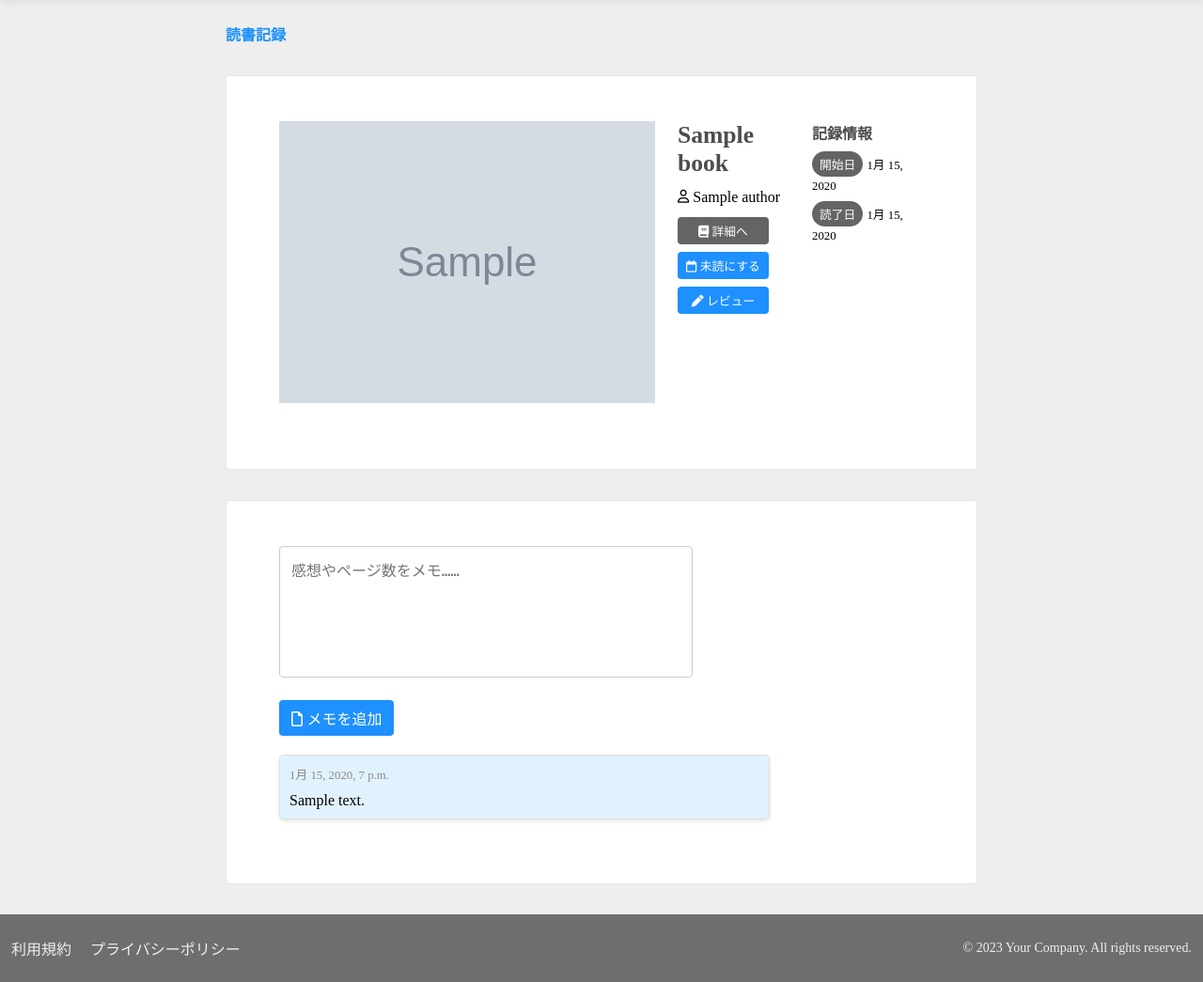
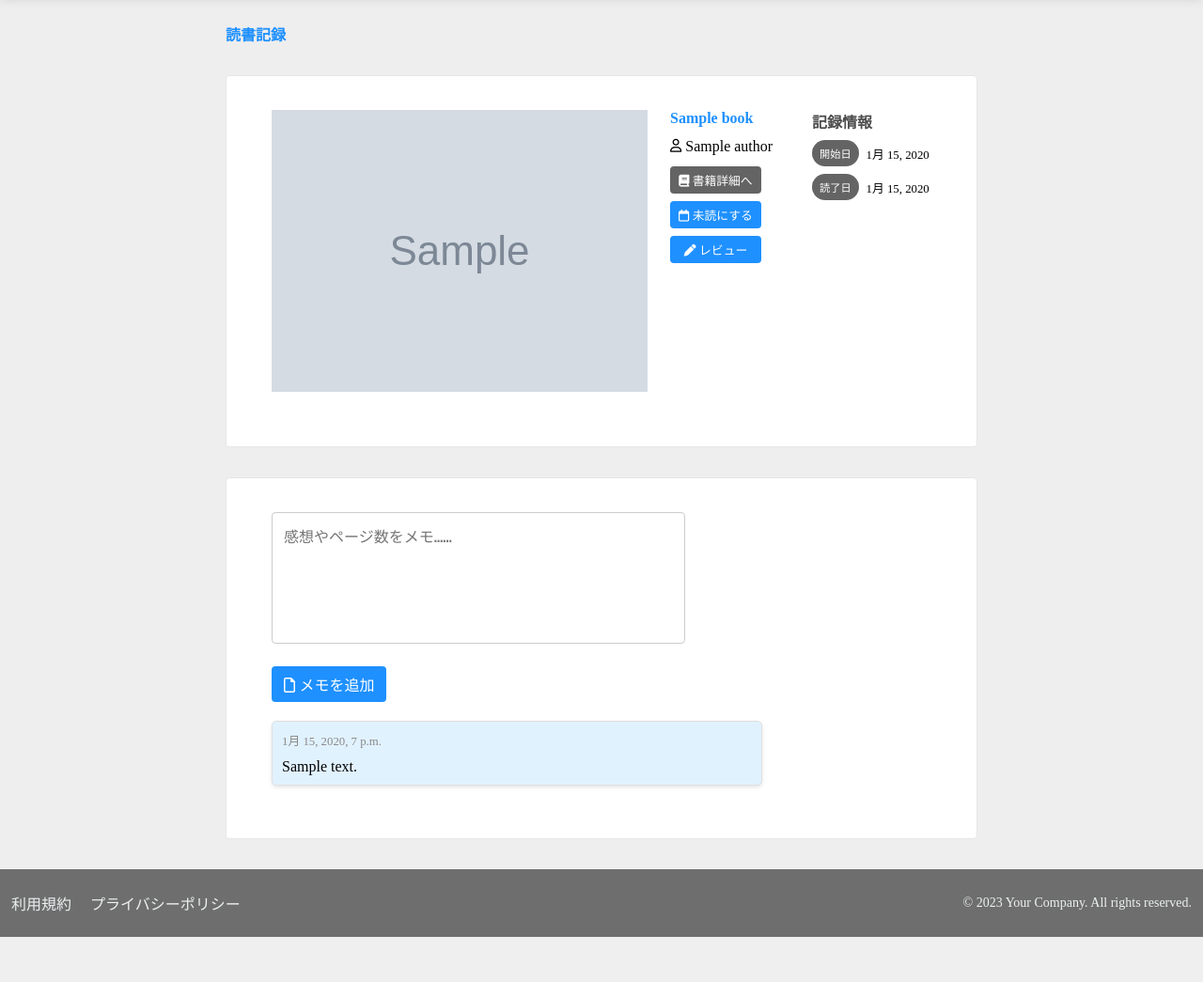
Before and after one commit to gamari/bookhub-django, a Django app: page /book/1/reading/ in a window 1280 px wide. Shown: the part 75-1120 px from the top of the page at 94% size. After the commit the page ends 1072 px from the top, so only its background shows below. Run offline with Django 3.2, Linux system fonts and the light colour scheme; a user stored in the database is signed in; tables that the repository leaves empty hold one stand-in row (values such as "Sample post"); grey boxes marked "Sample" are stand-in pictures.

Commit message:
service のリファクタリング

```diff
--- a/book/domain/repositories.py
+++ b/book/domain/repositories.py
@@ -21,9 +21,9 @@ class BookRepository:
 
     @staticmethod
     def get_or_create(book_data):
+        # 作者処理
         author_objects = []
         for author_name in book_data.get("authors", []):
-            print(author_name)
             author, _ = AuthorRepository.get_or_create_by_name(author_name)
             author_objects.append(author)
 
@@ -33,7 +33,12 @@ class BookRepository:
             published_date = BookRepository._convert_to_date_format(
                 book_data["published_date"]
             )
+        except Exception as e:
+            print(e)
+            published_date = None
 
+        # TODO ちょっと汚い
+        try:
             book, created = Book.objects.get_or_create(
                 title=book_data["title"],
                 description=book_data["description"],
@@ -41,6 +46,7 @@ class BookRepository:
                 isbn_10=book_data["isbn_10"],
                 isbn_13=book_data["isbn_13"],
                 published_date=published_date,
+                publisher=book_data["publisher"],
             )
         except Exception as e:
             print(e)
@@ -59,13 +65,14 @@ class BookRepository:
 
         return book
 
-    # TODO リファクタリング予定
+    # TODO リファクタリング予定 ここじゃないよね
     @staticmethod
     def _convert_to_date_format(date_str):
         """YYYY-MM-DD形式に変換。変換不可の場合はNoneを返す。"""
         try:
             return datetime.strptime(date_str, "%Y-%m-%d").date()
         except Exception:
+            print(date_str + "は変換できませんでした。")
             return None
 
 
--- a/book/domain/services.py
+++ b/book/domain/services.py
@@ -11,6 +11,7 @@ from book.infrastructure.mappers import GoogleBooksMapper
 
 # 書籍ドメイン
 class BookService:
+    # TODO review repositoryとか渡してるのはおかしい
     def __init__(self, book_repository, review_repository, bookshelf_repository):
         self.book_repository = book_repository
         self.review_repository = review_repository
@@ -38,6 +39,15 @@ class BookService:
             return False
         return self.bookshelf_repository.has_book_for_user(book, user)
 
+    def get_or_create_books(self, books_data):
+        """書籍一覧を取得または作成する。"""
+        books = []
+        for book_data in books_data:
+            book = self.book_repository.get_or_create(book_data)
+            if book:
+                books.append(book)
+        return books
+
 
 # 検索ドメイン
 class SearchService(ABC):
@@ -45,7 +55,7 @@ class SearchService(ABC):
     def search(self, query, page):
         pass
 
-
+# TODO 検索サービスはどこに置くべきか
 class BookSearchService(SearchService):
     def __init__(self):
         self.repository = BookRepository()
@@ -58,24 +68,19 @@ class BookSearchService(SearchService):
 
 
 class GoogleBooksService(SearchService):
-    def __init__(self):
-        self.api_client = GoogleBooksAPIClient()
-        self.repository = BookRepository()
+    def __init__(self, api_client, book_service):
+        self.api_client = api_client
+        self.book_service = book_service
 
     def search(self, query, page):
         api_result = self.api_client.fetch_books(query, page)
         book_items = api_result.get("items", [])
 
         books_data = GoogleBooksMapper.to_books(book_items)
-
-        books = []
-        for book_data in books_data:
-            book = self.repository.get_or_create(book_data)
-            if book:
-                books.append(book)
+        books = self.book_service.get_or_create_books(books_data)
 
         total_items = api_result.get("totalItems", 0)
-        total_pages = (total_items // 10) + (1 if total_items % 10 else 1)
+        total_pages = (total_items // 10) + (1 if total_items % 10 else 0)
 
         return books, total_pages
 
--- a/book/infrastructure/external/apis.py
+++ b/book/infrastructure/external/apis.py
@@ -8,6 +8,7 @@ class GoogleBooksAPIClient:
         print("GoogleBooksAPIClient")
         startIndex = (int(page) - 1) * 10
         GOOGLE_BOOKS_API_URL = f"https://www.googleapis.com/books/v1/volumes?q=intitle:{query}&startIndex={startIndex}&maxResults=10&langRestrict=ja&Country=JP&key={GOOGLE_BOOKS_API_KEY}"
+        print(GOOGLE_BOOKS_API_URL)
 
         response = requests.get(GOOGLE_BOOKS_API_URL)
 
--- a/book/models.py
+++ b/book/models.py
@@ -9,31 +9,34 @@ User = get_user_model()
 
 
 class Author(models.Model):
+    """著者。"""
     id = models.AutoField(primary_key=True)
     name = models.CharField(max_length=255)
+    description = models.TextField(null=True, blank=True)
 
     def __str__(self):
         return self.name
 
 
 class Book(models.Model):
+    """書籍。"""
     id = models.AutoField(primary_key=True)
     isbn_10 = models.CharField(max_length=10, unique=True, null=True, blank=True)
     isbn_13 = models.CharField(max_length=13, unique=True, null=True, blank=True)
-    title = models.CharField(max_length=255)
-    description = models.TextField(null=True, blank=True)
+    title = models.CharField("書籍名",max_length=255)
+    description = models.TextField("書籍説明",null=True, blank=True)
     authors = models.ManyToManyField(Author)
-    thumbnail = models.URLField(null=True, blank=True)
-    published_date = models.DateField(null=True, blank=True)
+    thumbnail = models.URLField("サムネイル", null=True, blank=True)
+    published_date = models.DateField("出版日",null=True, blank=True)
+    publisher = models.CharField("出版社",max_length=255, null=True, blank=True)
 
     def __str__(self):
         return f"[{self.isbn_10} | {self.isbn_13}] {self.title}"
 
     def get_avg_rating(self):
         """書籍の平均評価を取得する。"""
-        return round(
-            self.review_set.aggregate(avg_rating=Avg("rating"))["avg_rating"], 2
-        )
+        avg_rating = self.review_set.aggregate(avg_rating=Avg("rating"))["avg_rating"]
+        return round(avg_rating, 2) if avg_rating is not None else None
 
     def get_reviews(self):
         """書籍のレビューを取得する。"""
@@ -41,6 +44,7 @@ class Book(models.Model):
 
 
 class Bookshelf(models.Model):
+    """本棚。"""
     id: uuid.UUID = models.UUIDField(
         primary_key=True, default=uuid.uuid4, editable=False
     )
--- a/book/templates/books/book_detail.html
+++ b/book/templates/books/book_detail.html
@@ -26,7 +26,7 @@
     </div>
 
     <div class="book-detail-info-container text-sm">
-      <h2 class="text-primary">{{ book.title }}</h2>
+      <h4 class="text-primary">{{ book.title }}</h4>
 
       <ul class="authors-container">
         {% for author in book.authors.all %}
@@ -92,12 +92,12 @@
       <h4>書籍記録</h4>
       <div>
         <span class="badge badge-info">レビュー数</span>
-        <span>{{ reviews_count }}件</span>
+        <span class="text-sm">{{ reviews_count }}件</span>
       </div>
 
       <div>
         <span class="badge badge-info">登録者数</span>
-        <span>{{registers}}人</span>
+        <span class="text-sm">{{registers}}人</span>
       </div>
     </div>
   </div>
--- a/book/templates/mypage.html
+++ b/book/templates/mypage.html
@@ -79,10 +79,13 @@
       <h2 class="">本棚</h2>
       <a href="{% url 'bookshelf_list' bookshelf.id %}"><i class="fa-solid fa-share"></i></a>
     </div>
+
     {% if books %}
       <div class="bookshelf">
         {% for book in books %}
-          <a href="{% url 'reading_record' book.id %}" class="bookshelf-item"><img src="{{ book.thumbnail }}" alt="{{ book.title }}" /></a>
+          <a href="{% url 'reading_record' book.id %}" class="bookshelf-item">
+            <img src="{{ book.thumbnail }}" alt="{{ book.title }}" />
+          </a>
         {% endfor %}
       </div>
     {% else %}
--- a/record/templates/reading_record.html
+++ b/record/templates/reading_record.html
@@ -30,7 +30,7 @@
     </div>
 
     <div class="book-detail-middle">
-      <h2>{{ book.title }}</h2>
+      <h4 class="text-primary">{{ book.title }}</h4>
 
       <ul class="authors-container">
         {% comment %}TODO 著者名は2名までにする{% endcomment %}
@@ -50,11 +50,11 @@
       <div class="book-buttons">
         <a href="{% url 'book_detail' book.id %}" class="btn-sm btn-info">
           <i class="fa-solid fa-book"></i>
-          <span>詳細へ</span>
+          <span>書籍詳細へ</span>
         </a>
 
         {% if record.finished_at %}
-          <form action="{% url 'mark_as_unfinished' book.id %}" method="post" >
+          <form action="{% url 'mark_as_unfinished' book.id %}" method="post">
             {% csrf_token %}
             <button id="done-button" type="submit" class="btn-sm btn-primary w-full">
               <i class="fa-regular fa-calendar"></i>
@@ -67,28 +67,37 @@
             <i class="fa-solid fa-pen"></i>
             <span>レビュー</span>
           </button>
-        {% else %}
-          <form action="{% url 'mark_as_finished' book.id %}" method="post">
-            {% csrf_token %}
-            <button type="submit" class="btn-sm btn-primary">
-              <i class="fa-regular fa-calendar"></i>
-              <span>読了済みにする</span>
-            </button>
-          </form>
         {% endif %}
       </div>
     </div>
 
+    {% comment %}記録{% endcomment %}
     <div class="book-detail-right">
       <h4>記録情報</h4>
 
-      <div>
-        <span class="badge badge-info">開始日</span>
-        <span class="text-sm">{{ record.started_at|default_if_none:'' }}</span>
+      <div class="record-item">
+        <div class="badge badge-info">開始日</div>
+        <div class="text-sm">{{ record.started_at|default_if_none:'' }}</div>
       </div>
-      <div>
-        <span class="badge badge-info">読了日</span>
-        <span class="text-sm">{{ record.finished_at|default_if_none:'-' }}</span>
+
+      <div class="record-item">
+        <div class="badge badge-info">読了日</div>
+
+        {% if record.finished_at %}
+          <div class="text-sm">{{ record.finished_at }}</div>
+        {% else %}
+          {% if record.started_at %}
+            <form action="{% url 'mark_as_finished' book.id %}" method="post">
+              {% csrf_token %}
+              <button type="submit" class="btn-sm btn-primary">
+                <i class="fa-regular fa-calendar"></i>
+                <span>読了済みにする</span>
+              </button>
+            </form>
+          {% else %}
+            <div class="text-sm">{{ record.finished_at|default_if_none:'-' }}</div>
+          {% endif %}
+        {% endif %}
       </div>
     </div>
   </div>
--- a/static/css/base.css
+++ b/static/css/base.css
@@ -117,8 +117,8 @@ h4 {
 /* バッジ */
 .badge {
   display: inline-block;
-  padding: 4px 8px;
-  font-size: 0.8rem;
+  padding: 6px 8px;
+  font-size: 0.7rem;
   border-radius: 16px;
   color: white;
 }
--- a/static/css/components/bookshelf.css
+++ b/static/css/components/bookshelf.css
@@ -5,6 +5,7 @@
 }
 
 .bookshelf-item {
+  display: relative;
   list-style: none;
   background-color: white;
   border: 1px solid #e6e6e6;
@@ -15,6 +16,10 @@
   justify-content: center;
 }
 
+.bookshelf-done {
+
+}
+
 /* PC版では4列にする  */
 @media screen and (min-width: 712px) {
   .bookshelf {
--- a/static/css/components/card.css
+++ b/static/css/components/card.css
@@ -2,7 +2,7 @@
   background-color: white;
   border: 1px solid #e6e6e6;
   border-radius: 4px;
-  padding: 48px 56px;
+  padding: 36px 48px;
 }
 
 .card-sm {
--- a/static/css/pages/mypage.css
+++ b/static/css/pages/mypage.css
@@ -73,10 +73,6 @@
   background-color: #f2f2f2;
 }
 
-.data-table tr:hover {
-  background-color: #ddd;
-}
-
 .data-table td:nth-child(2) {
   text-align: center;
   font-weight: bold;
--- a/static/css/pages/reading_record.css
+++ b/static/css/pages/reading_record.css
@@ -48,6 +48,13 @@
   margin-bottom: 32px;
 }
 
+.record-item {
+  display: flex;
+  flex-direction: row;
+  align-items: center;
+  gap: 8px;
+}
+
 
 
 /* PC版 */
```
Also changed, not shown: book/infrastructure/mappers.py (+7 -2 lines), book/templates/home.html (+13 -10 lines), book/views.py (+9 -1 lines), docs/Usecase/書籍検索画面.md (+2 -1 lines), docs/要求.md (+7 -0 lines), static/css/pages/home.css (+19 -8 lines), book/migrations/0006_auto_20231001_0007.py (added).
